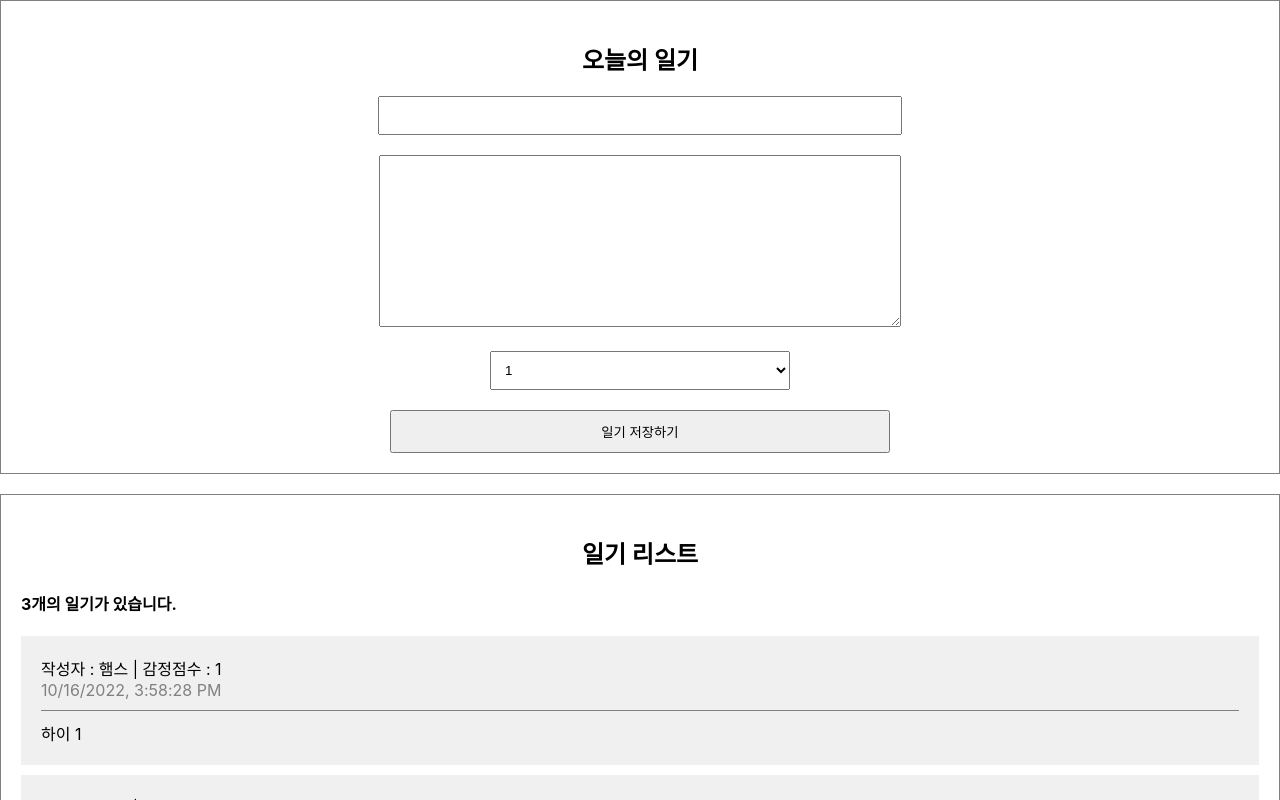
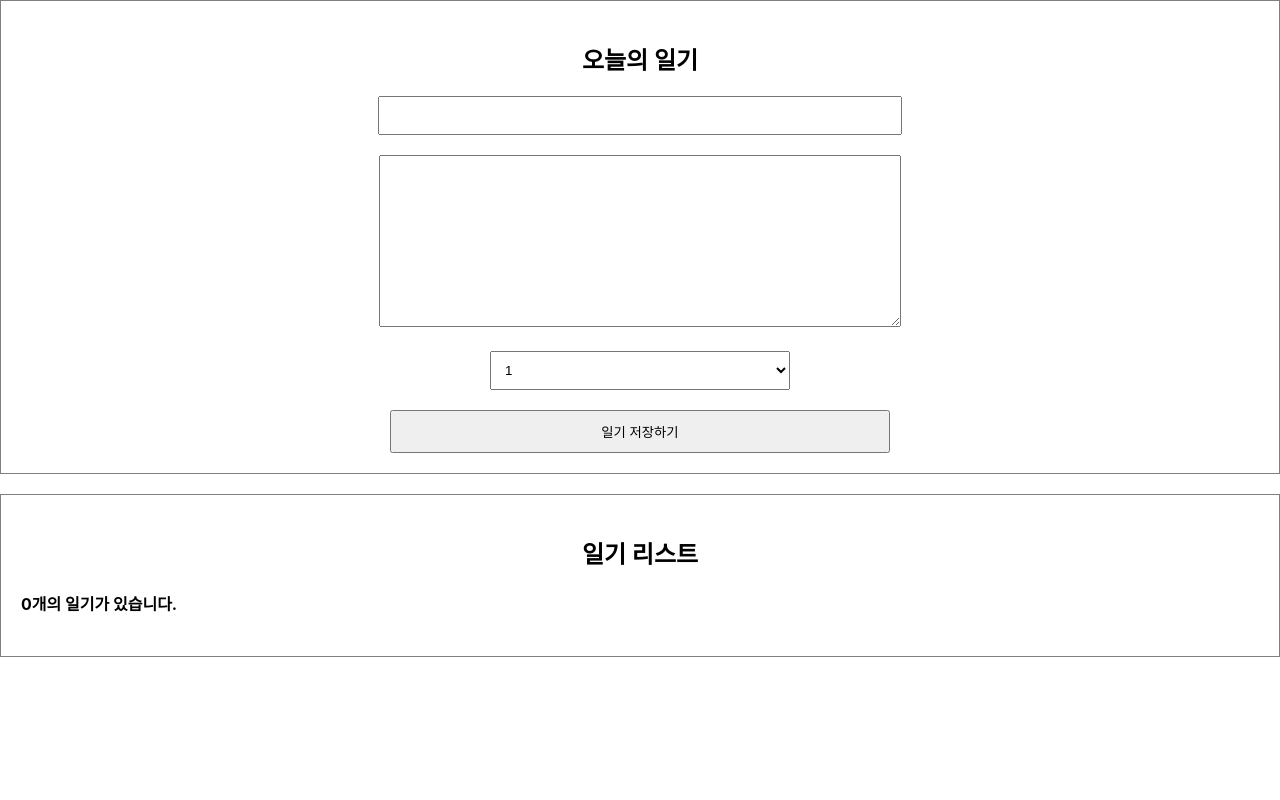
Before and after one commit to lineJeong/one-bite-react, a React (Create React App) app in the folder simple-diary/: page / in a window 1280 px wide. Shown: the top 800 px of the page. Built offline with nearby package versions, Linux system fonts and the light colour scheme.

Commit message:
React에서 배열 사용하기 2 - 데이터 추가하기

```diff
--- a/simple-diary/src/App.js
+++ b/simple-diary/src/App.js
@@ -1,36 +1,53 @@
+import { useRef, useState } from "react";
 import DiaryEditor from "./DiaryEditor";
 import DiaryList from "./DiaryList";
 import "./App.css";
 
-const dummyList = [
-  {
-    id: 1,
-    author: "햄스",
-    content: "하이 1",
-    emotion: 1,
-    created_date: new Date().getTime(),
-  },
-  {
-    id: 2,
-    author: "후후",
-    content: "하이 2",
-    emotion: 2,
-    created_date: new Date().getTime(),
-  },
-  {
-    id: 3,
-    author: "가마",
-    content: "하이 3",
-    emotion: 3,
-    created_date: new Date().getTime(),
-  },
-];
+// const dummyList = [
+//   {
+//     id: 1,
+//     author: "햄스",
+//     content: "하이 1",
+//     emotion: 1,
+//     created_date: new Date().getTime(),
+//   },
+//   {
+//     id: 2,
+//     author: "후후",
+//     content: "하이 2",
+//     emotion: 2,
+//     created_date: new Date().getTime(),
+//   },
+//   {
+//     id: 3,
+//     author: "가마",
+//     content: "하이 3",
+//     emotion: 3,
+//     created_date: new Date().getTime(),
+//   },
+// ];
 
 function App() {
+  const [data, setData] = useState([]);
+  const dataId = useRef(0);
+
+  const onCreate = (author, content, emotion) => {
+    const created_data = new Date().getTime();
+    const newItem = {
+      author,
+      content,
+      emotion,
+      created_data,
+      id: dataId,
+    };
+    dataId.current += 1;
+    setData((prev) => [newItem, ...prev]);
+  };
+
   return (
     <div>
-      <DiaryEditor />
-      <DiaryList diaryList={dummyList} />
+      <DiaryEditor onCreate={onCreate} />
+      <DiaryList data={data} />
     </div>
   );
 }
--- a/simple-diary/src/DiaryEditor.js
+++ b/simple-diary/src/DiaryEditor.js
@@ -1,6 +1,6 @@
 import { useRef, useState } from "react";
 
-function DiaryEditor() {
+function DiaryEditor({ onCreate }) {
   const [state, setState] = useState({ author: "", content: "", emotion: 1 });
   const authorInput = useRef();
   const contentInput = useRef();
@@ -21,7 +21,13 @@ function DiaryEditor() {
       return;
     }
 
+    onCreate(state.author, state.content, state.emotion);
     alert("저장 성공");
+    setState({
+      author: "",
+      content: "",
+      emotion: 1,
+    });
   };
 
   return (
--- a/simple-diary/src/DiaryList.js
+++ b/simple-diary/src/DiaryList.js
@@ -1,12 +1,12 @@
 import DiaryItem from "./DiaryItem";
 
-function DiaryList({ diaryList }) {
+function DiaryList({ data }) {
   return (
     <div className="DiaryList">
       <h2>일기 리스트</h2>
-      <h4>{diaryList.length}개의 일기가 있습니다.</h4>
+      <h4>{data.length}개의 일기가 있습니다.</h4>
       <div>
-        {diaryList.map((it) => (
+        {data.map((it) => (
           <DiaryItem key={it.id} {...it} />
         ))}
       </div>
@@ -15,7 +15,7 @@ function DiaryList({ diaryList }) {
 }
 
 DiaryList.defaultProps = {
-  diaryList: [],
+  data: [],
 };
 
 export default DiaryList;
```
